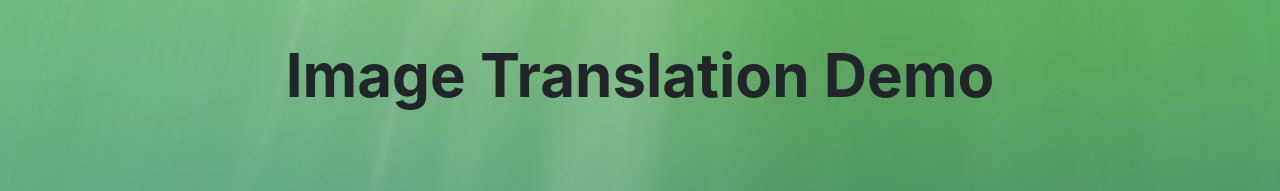
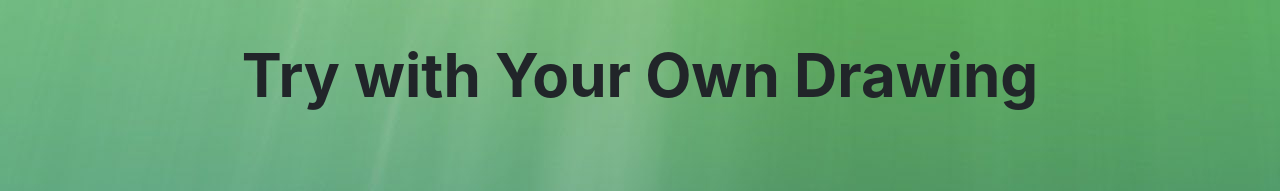
Before and after one commit to williamlwclwc/Image-Translation-Webapp-Demo, a Flask app: page /demo in a window 1280 px wide; the page is wider, and only the part inside the window is pictured. Shown: the part 56-247 px from the top of that part. Run offline with Flask 2, Linux system fonts and the light colour scheme; some libraries are stand-ins or nearby versions.

Commit message:
change titles of demo pages

```diff
--- a/demo/templates/demo.html
+++ b/demo/templates/demo.html
@@ -37,7 +37,7 @@
     </nav>
 
     <div style="font-size:60px;font-weight:bold;text-align:center;margin-top: 30px;">
-        Image Translation Demo
+        Try with Your Own Drawing
     </div>
 
     <table id="main frame" align="center" style="margin-top: 70px; border-spacing:10px; border-collapse:separate;">
--- a/demo/templates/testset.html
+++ b/demo/templates/testset.html
@@ -37,7 +37,7 @@
     </nav>
 
     <div style="font-size:60px;font-weight:bold;text-align:center;margin-top: 30px;">
-        Image Translation Demo
+        Try with Testing Set Images
     </div>
 
     <table id="main frame" align="center" style="margin-top: 70px; border-spacing:10px; border-collapse:separate;">
```
